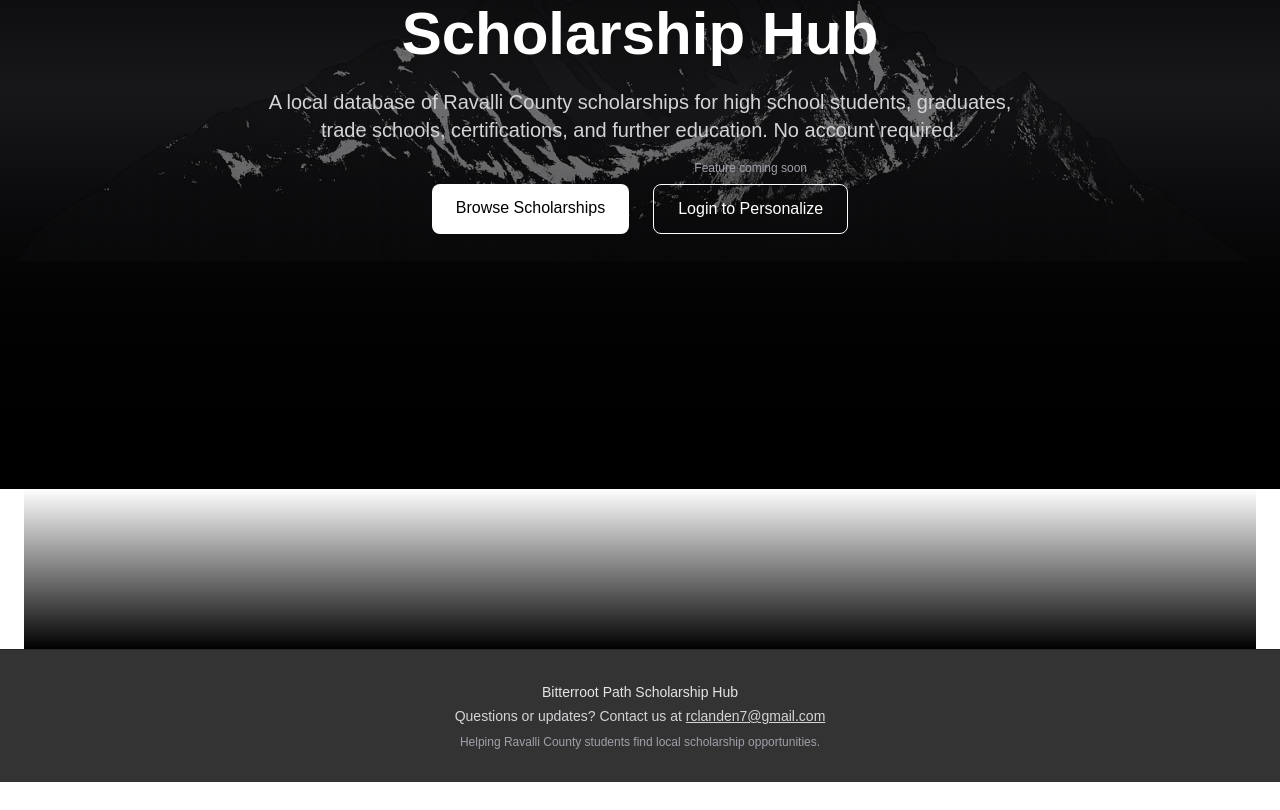
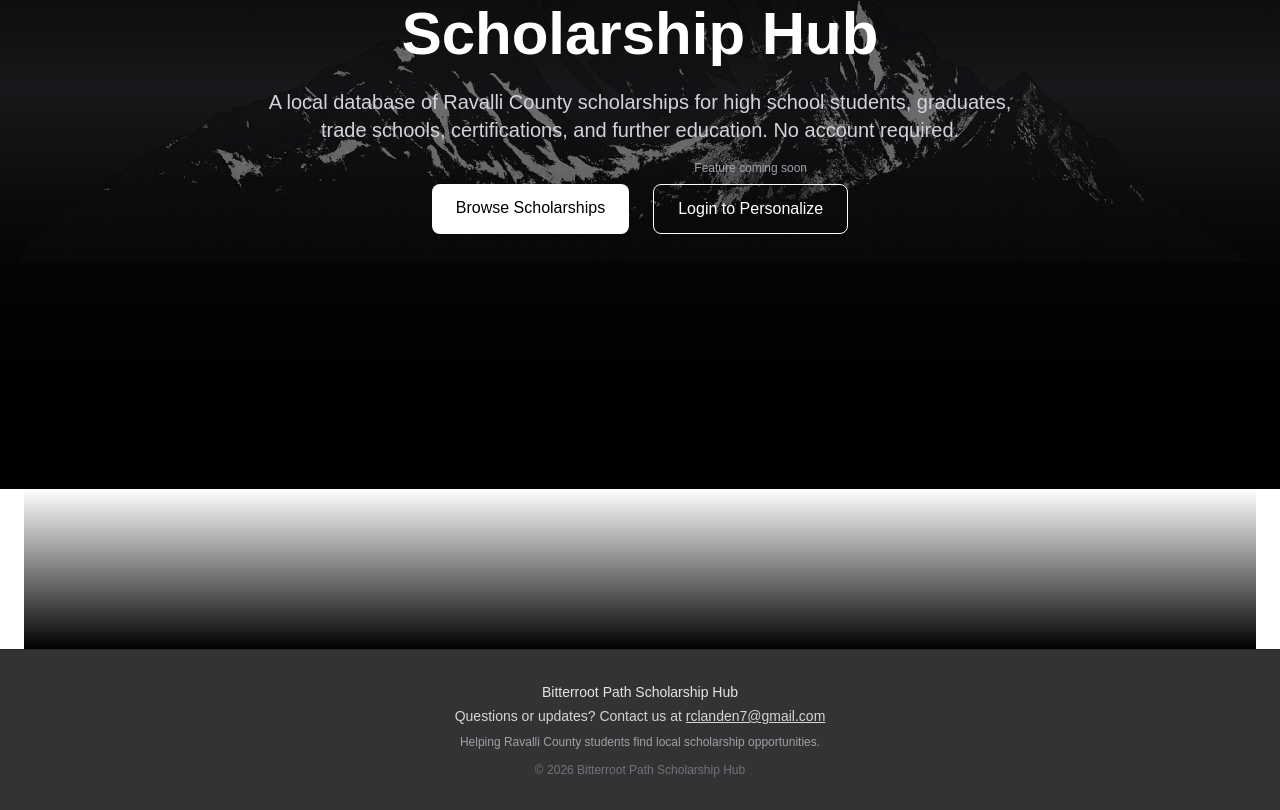
Before and after one commit to LandenLives/bitterroot-path-scholarship-hub, a Next.js app: page / in a window 1280 px wide. Shown: the part 311-1121 px from the top of the page. Before the commit the page ends 1093 px from the top, so only its background shows below. Built offline with nearby package versions, Linux system fonts and the light colour scheme.

Commit message:
Add dynamic year to site-wide footer

```diff
--- a/app/layout.tsx
+++ b/app/layout.tsx
@@ -36,6 +36,9 @@ export default function RootLayout({
           <p className="mt-2 text-xs text-zinc-400">
             Helping Ravalli County students find local scholarship opportunities.
           </p>
+          <p className="mt-3 text-xs text-zinc-500">
+           © {new Date().getFullYear()} Bitterroot Path Scholarship Hub
+          </p>
         </footer>
       </body>
     </html>
```
